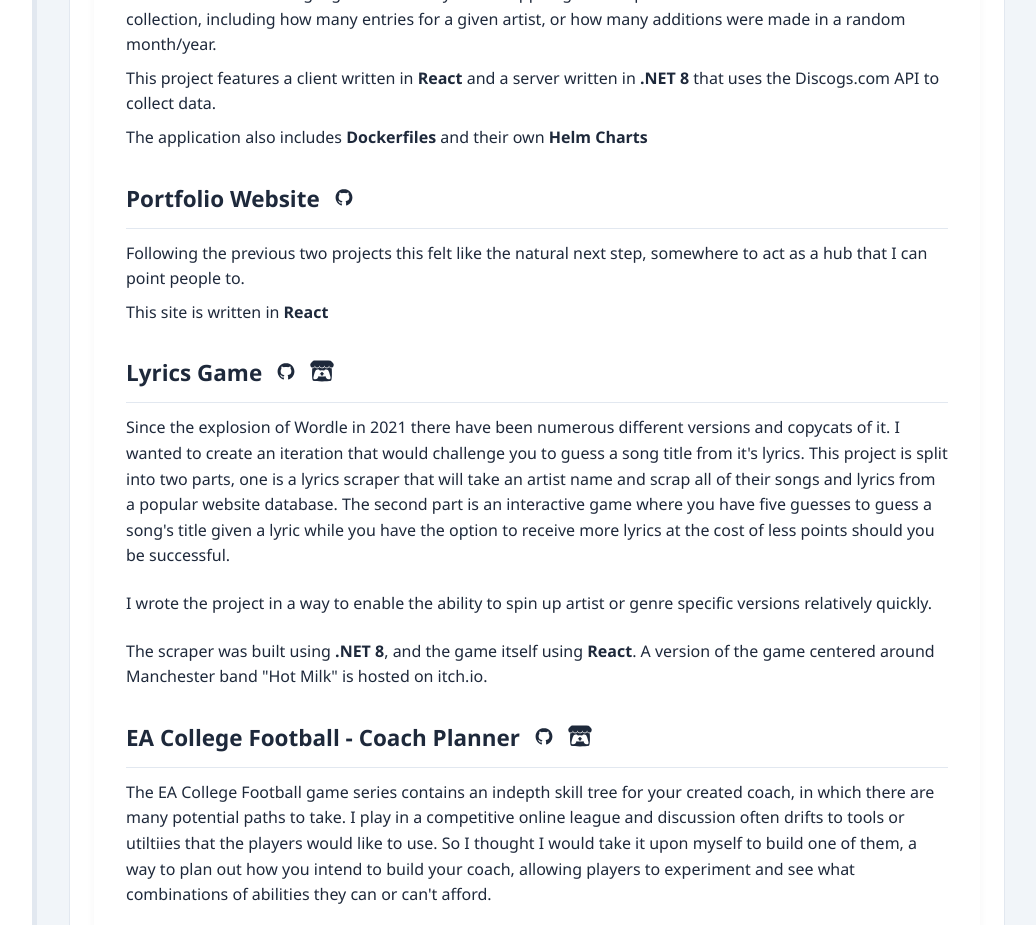
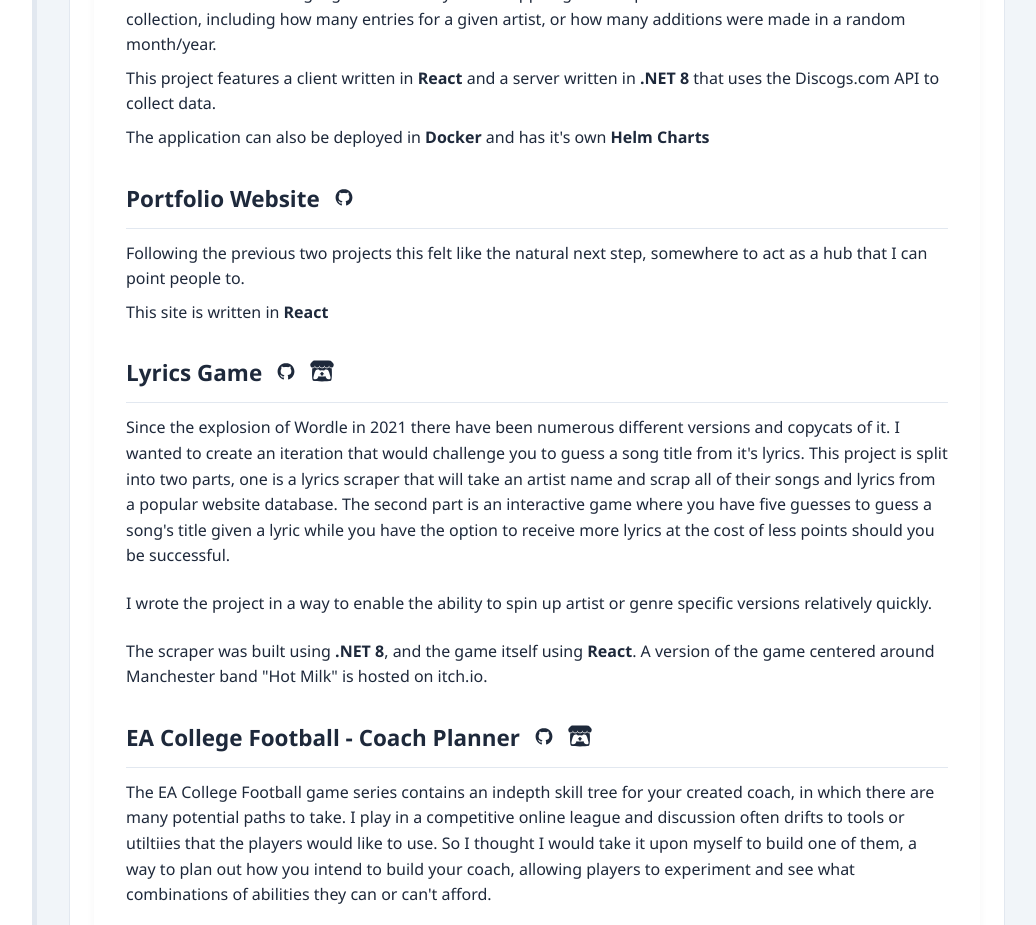
Before and after one commit to NanoRossi/PortfolioSite, a React (Create React App) app: page / in a window 1280 px wide. Shown: the part 1020-1945 px from the top of the page, without its empty margins (243-1279 px from the left). Built offline with nearby package versions, Linux system fonts and the light colour scheme.

Commit message:
Reword deployment

```diff
--- a/src/components/Projects.js
+++ b/src/components/Projects.js
@@ -17,7 +17,7 @@
             or how many additions were made in a random month/year.
           </p>
           <p>This project features a client written in <b>React</b> and a server written in <b>.NET 8</b> that uses the Discogs.com API to collect data.</p>
-          <p>The application also includes <b>Dockerfiles</b> and their own <b>Helm Charts</b></p>
+          <p>The application can also be deployed in  <b>Docker</b> and has it's own <b>Helm Charts</b></p>
         </div>
       </div >
 
```
